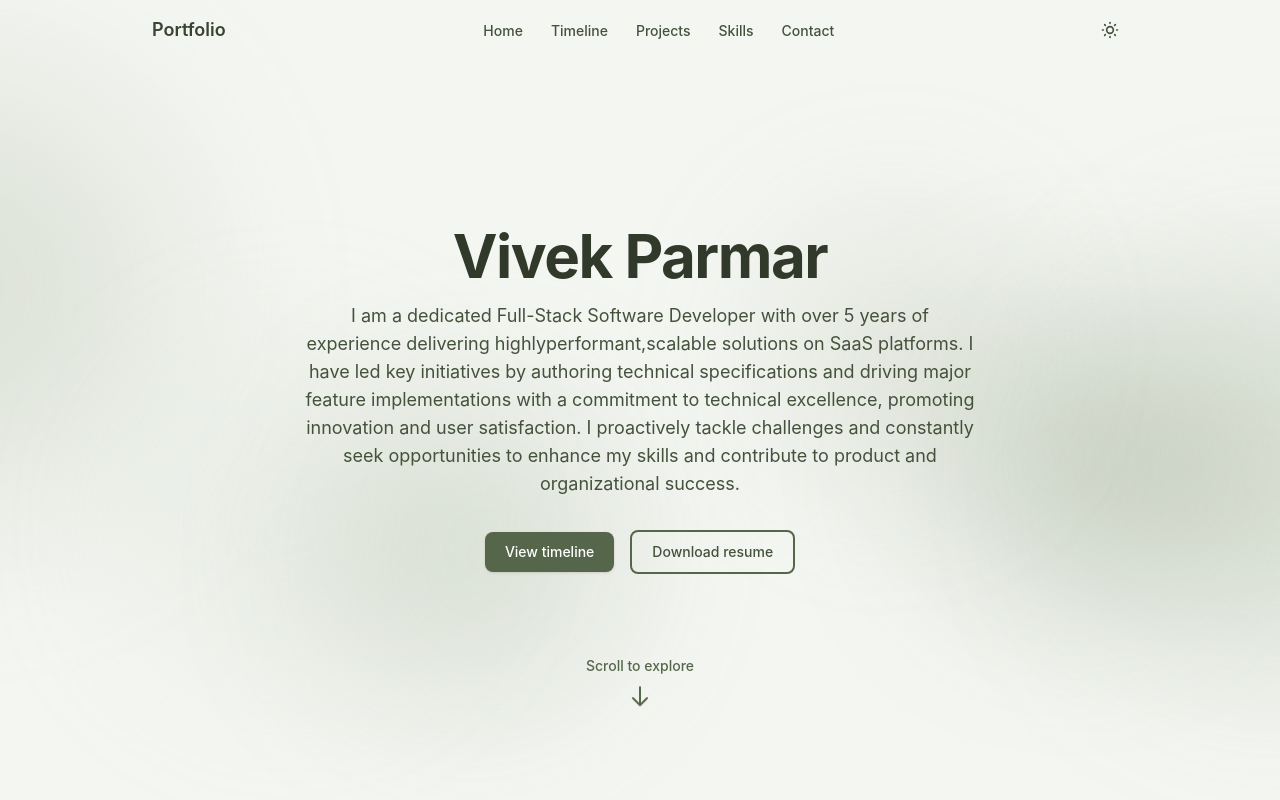
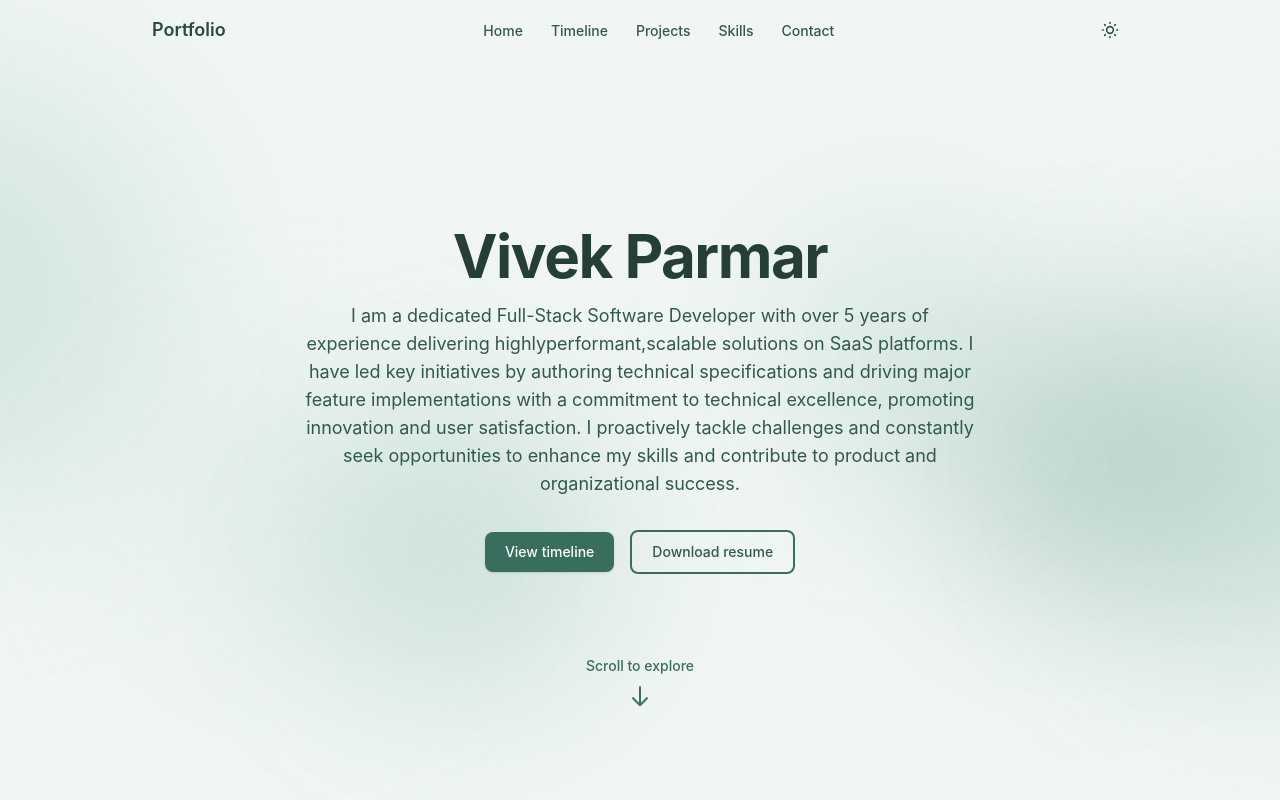
Before and after one commit to VivekP97/portfolio-website, a React (Vite) app: page / in a window 1280 px wide. Shown: the top 800 px of the page. Built offline with nearby package versions, Linux system fonts and the light colour scheme.

Commit message:
changed the color theme from sage green to dusty seafoam

```diff
--- a/src/components/layout/BlurredBackground.tsx
+++ b/src/components/layout/BlurredBackground.tsx
@@ -1,5 +1,5 @@
 /**
- * Full-page blurred shapes layer for depth. Sage green palette, heavy blur.
+ * Full-page blurred shapes layer for depth. Dusty seafoam palette, heavy blur.
  * Unified background – content scrolls over it; no section blocks.
  */
 export function BlurredBackground() {
@@ -8,7 +8,7 @@ export function BlurredBackground() {
       className="pointer-events-none fixed inset-0 z-0 overflow-hidden"
       aria-hidden
     >
-      {/* Large orbs – sage tones, heavily blurred */}
+      {/* Large orbs – dusty seafoam tones, heavily blurred */}
       <div
         className="absolute -left-[20%] top-[10%] h-[min(80vmax,420px)] w-[min(80vmax,420px)] rounded-full opacity-30 blur-[100px] dark:opacity-25"
         style={{ background: 'var(--blob-1)' }}
--- a/src/style.css
+++ b/src/style.css
@@ -1,21 +1,21 @@
 @import "tailwindcss";
 
-/* Sage green primary theme and dark mode */
+/* Dusty seafoam primary theme and dark mode */
 @custom-variant dark (&:where(.dark, .dark *));
 
 @theme {
-  /* Sage green palette – primary theme color */
-  --color-sage-50: #f4f6f2;
-  --color-sage-100: #e5e9df;
-  --color-sage-200: #ccd4c4;
-  --color-sage-300: #a8b59a;
-  --color-sage-400: #879b76;
-  --color-sage-500: #6b7f5c;
-  --color-sage-600: #55664a;
-  --color-sage-700: #44523c;
-  --color-sage-800: #394332;
-  --color-sage-900: #31392b;
-  --color-sage-950: #181d15;
+  /* Dusty seafoam palette – primary theme color (green-teal, muted) */
+  --color-sage-50: #f1f6f4;
+  --color-sage-100: #dcebe5;
+  --color-sage-200: #b8d9cc;
+  --color-sage-300: #8bc0ae;
+  --color-sage-400: #5fa38d;
+  --color-sage-500: #458873;
+  --color-sage-600: #396e5e;
+  --color-sage-700: #31594d;
+  --color-sage-800: #2a4a41;
+  --color-sage-900: #253f38;
+  --color-sage-950: #112420;
   /* Primary alias for components */
   --color-primary: var(--color-sage-600);
   --color-primary-foreground: var(--color-sage-50);
```
Also changed, not shown: 3 other files (tests, documents, lock files or other folders).
